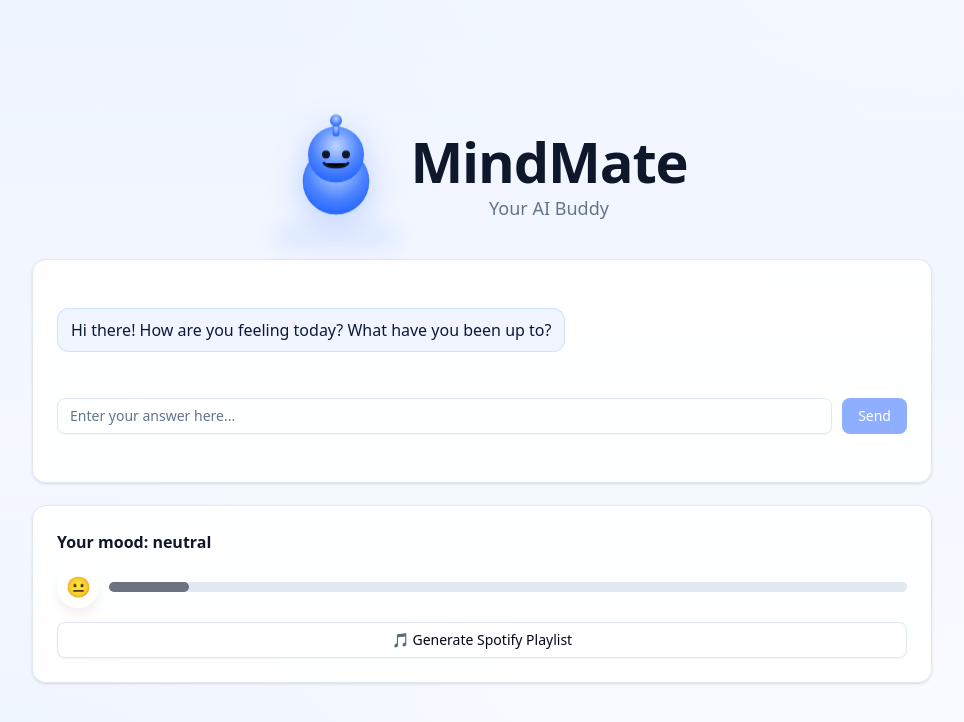
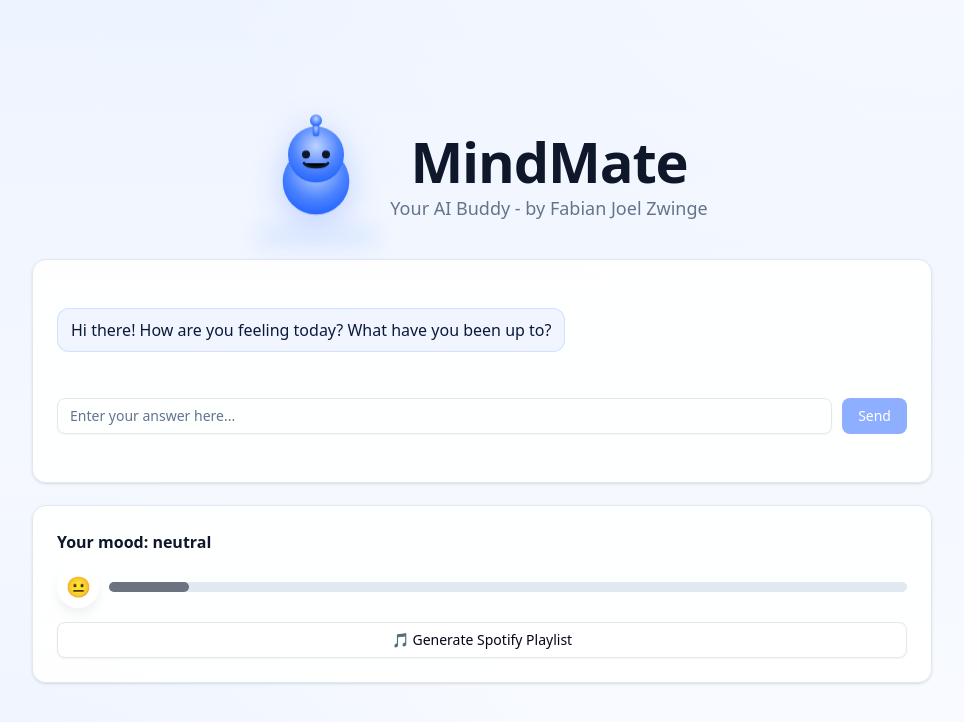
Before and after one commit to fabianzwinge/mindmate, a Next.js app in the folder frontend/: page / in a window 1280 px wide. Shown: the top 722 px of the page, without its empty margins (158-1122 px from the left). Built offline with nearby package versions, Linux system fonts and the light colour scheme.

Commit message:
frontend: add name

```diff
--- a/frontend/src/app/page.js
+++ b/frontend/src/app/page.js
@@ -238,7 +238,7 @@ export default function Page() {
           </div>
           <div className={styles.brandText}>
             <h1 className={styles.title}>MindMate</h1>
-            <p className={styles.subtitle}>Your AI Buddy</p>
+            <p className={styles.subtitle}>Your AI Buddy - by Fabian Joel Zwinge</p>
           </div>
         </header>
 
```
